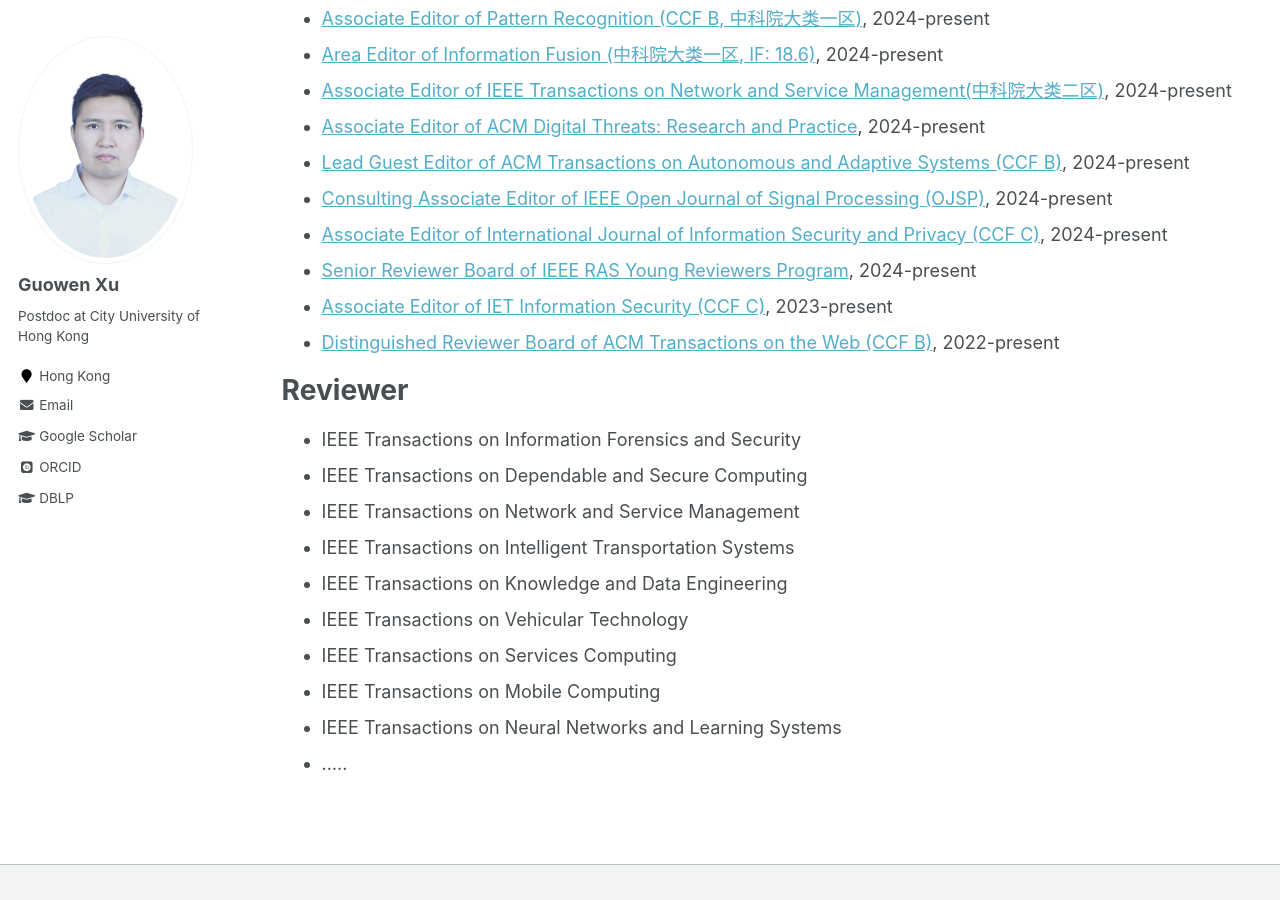
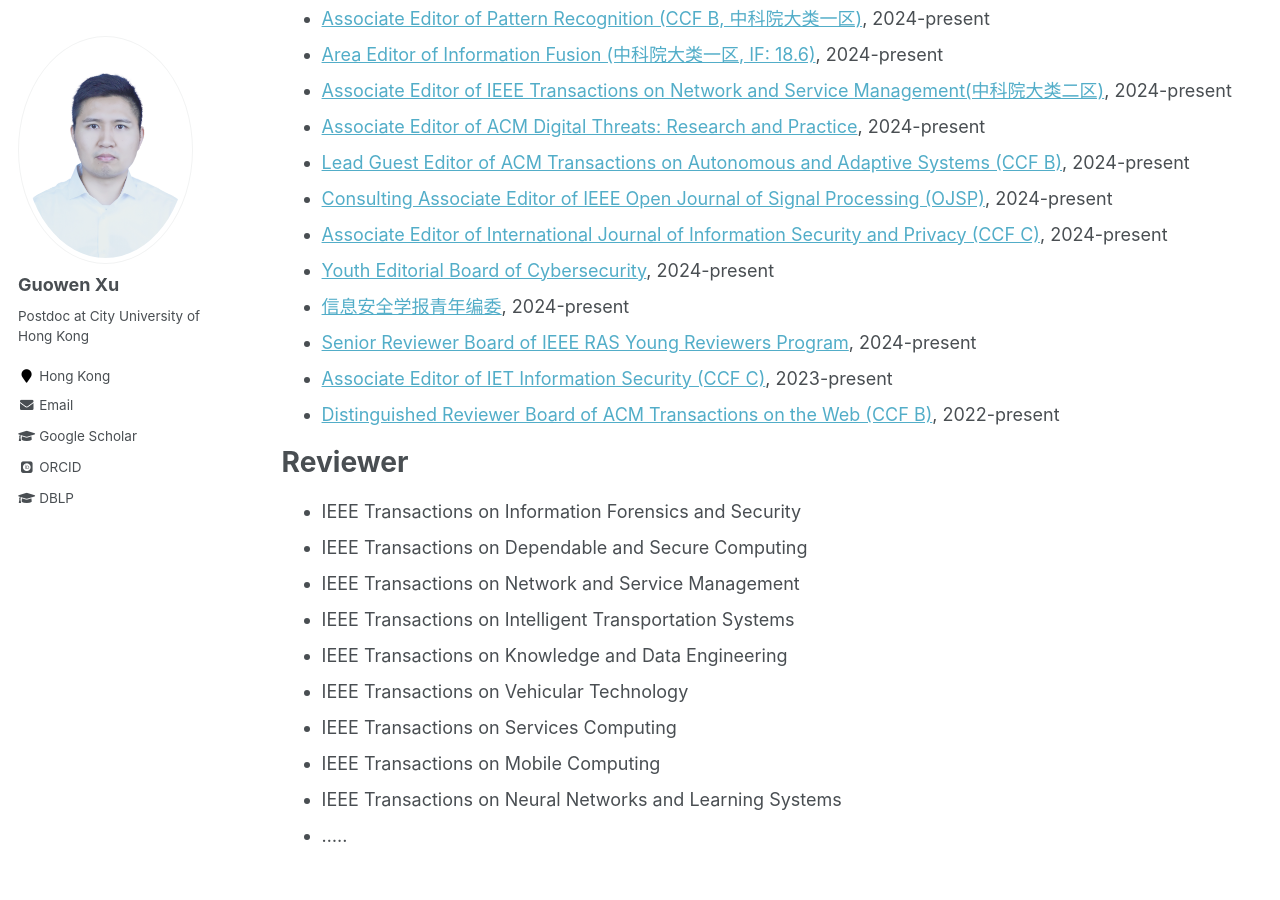
Before and after one commit to Guowen-xu/guowen-xu.github.io, a Jekyll site: the page built from _pages/services.md, in a window 1280 px wide and 900 px high, scrolled down 619 px. Built offline with Jekyll 4.4.1, drawn with Linux system fonts in a browser that asks for light colours; some web fonts are replaced.

Commit message:
Update services.md

```diff
--- a/_pages/services.md
+++ b/_pages/services.md
@@ -25,6 +25,8 @@ Editorial Board:
 * [Lead Guest Editor of ACM Transactions on Autonomous and Adaptive Systems (CCF B)](https://dl.acm.org/journal/taas/calls-for-papers), 2024-present
 * [Consulting Associate Editor of IEEE Open Journal of Signal Processing (OJSP)](https://signalprocessingsociety.org/publications-resources/ieee-open-journal-signal-processing/advisoryeditorial-board), 2024-present
 * [Associate Editor of International Journal of Information Security and Privacy (CCF C)](https://www.igi-global.com/journals/open-access/reviewers/international-journal-information-security-privacy/1096), 2024-present
+* [Youth Editorial Board of Cybersecurity](https://cybersecurity.springeropen.com), 2024-present
+* [信息安全学报青年编委](http://jcs.iie.ac.cn/xxaqxb/ch/first_menu.aspx?parent_id=20240524145637001), 2024-present
 * [Senior Reviewer Board of IEEE RAS Young Reviewers Program](https://www.ieee-ras.org/students/young-reviewers-program), 2024-present
 * [Associate Editor of IET Information Security (CCF C)](https://www.hindawi.com/journals/ietis/editors/), 2023-present
 * [Distinguished Reviewer Board of ACM Transactions on the Web (CCF B)](https://dl.acm.org/journal/tweb), 2022-present
```
